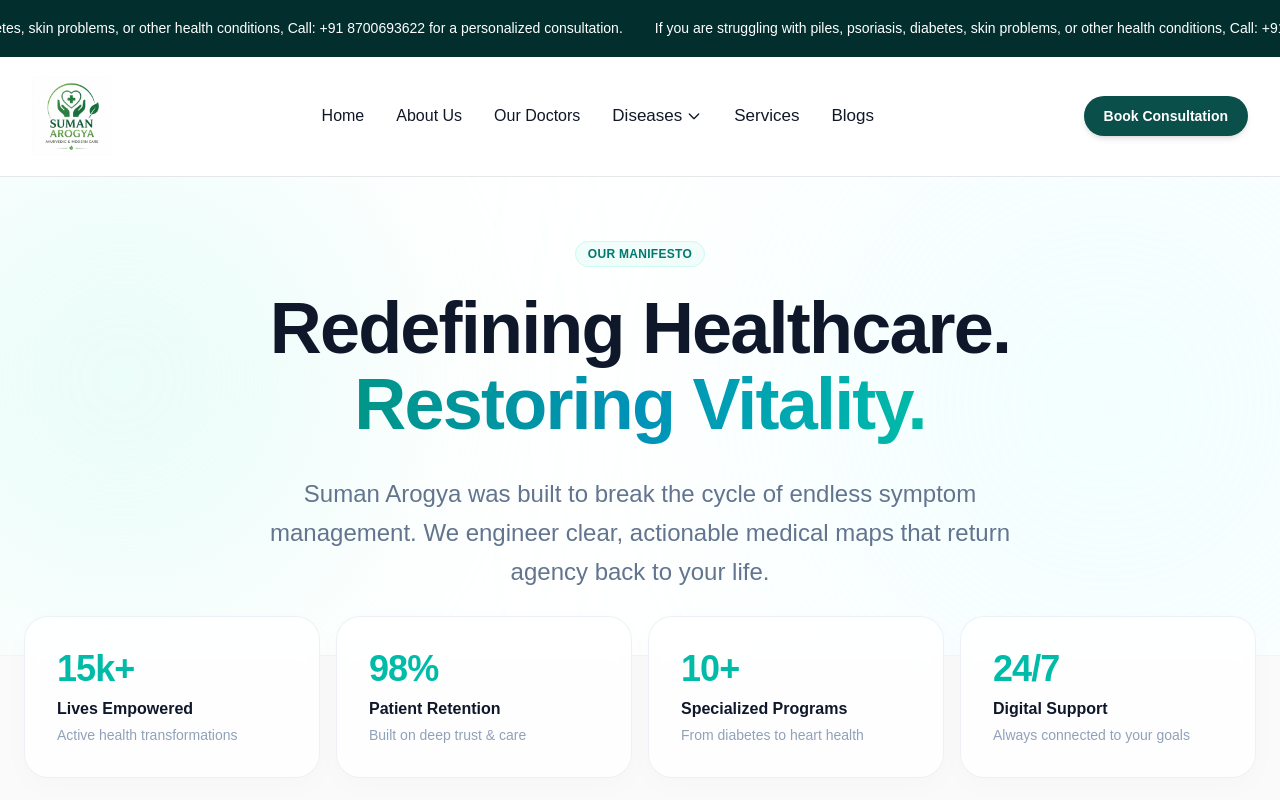
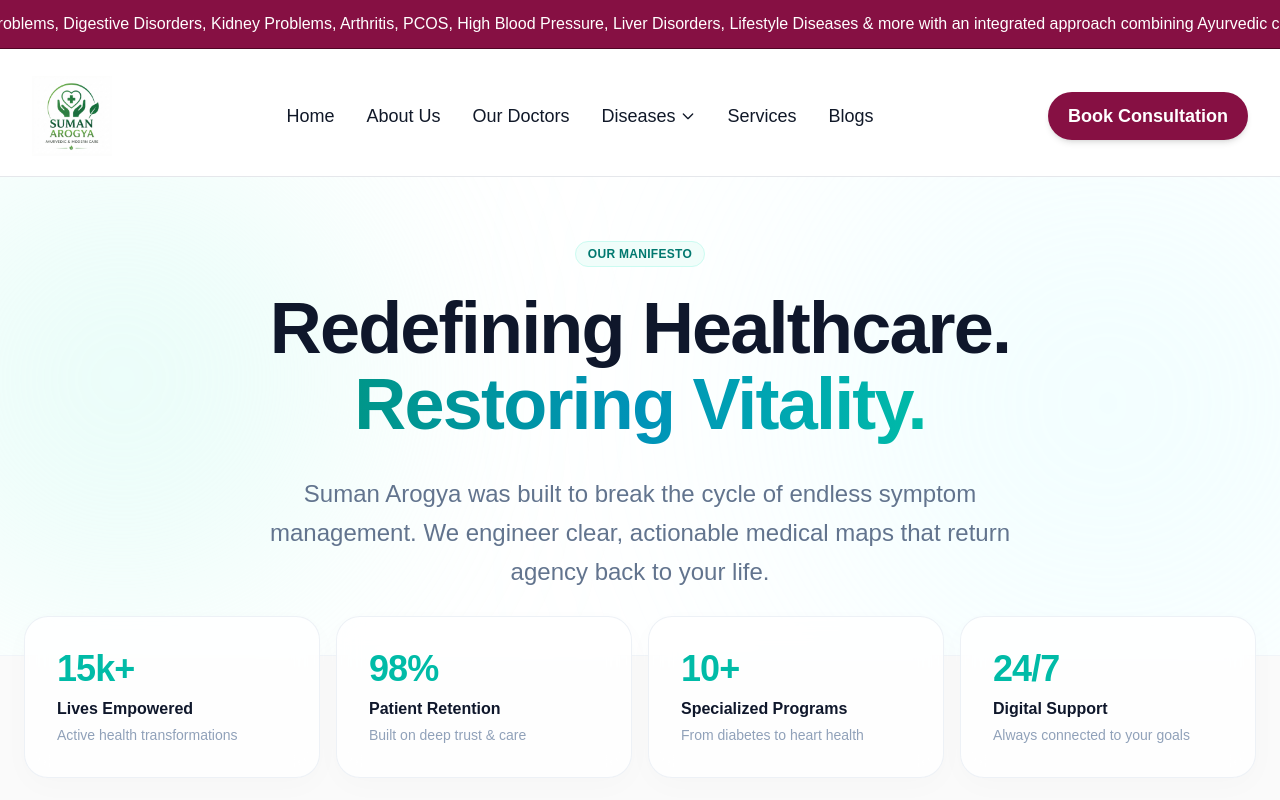
Before and after one commit to Shreya388/Suman-arogya, a Next.js app: page /about in a window 1280 px wide. Shown: the top 800 px of the page. Built offline with nearby package versions, Linux system fonts and the light colour scheme; a web font is replaced by a local one.

Commit message:
changed doctor name and changing theme

```diff
--- a/components/About.tsx
+++ b/components/About.tsx
@@ -42,7 +42,7 @@ const coreValues: CoreValue[] = [
 export default function About() {
   return (
     <section className="py-20 md:py-28 bg-slate-50/50 overflow-hidden">
-      <div className="max-w-7xl mx-auto px-4 sm:px-6 lg:px-8">
+      <div className="max-w-full mx-auto px-4 sm:px-6 lg:px-8">
 
         {/* Top Layout Grid */}
         <div className="grid grid-cols-1 lg:grid-cols-12 gap-12 lg:gap-20 items-center mb-24">
--- a/components/Navbar.tsx
+++ b/components/Navbar.tsx
@@ -113,13 +113,13 @@ export default function ClinicHeader() {
   return (
     <header className="w-full relative pt-14">
       {/* 1. Continuous Scrolling Informational Bar */}
-      <div className="fixed top-0 left-0 right-0 z-[60] w-full bg-teal-950 py-4 overflow-hidden border-b border-teal-950">
-        <div className="whitespace-nowrap animate-marquee flex items-center text-white font-medium text-sm sm:text-sm font-medium">
-          <span className="mx-4">
-            If you are struggling with piles, psoriasis, diabetes, skin problems, or other health conditions, Call: +91 8700693622 for a personalized consultation.
+      <div className="fixed top-0 left-0 right-0 z-[60] w-full bg-pink-900 py-3 overflow-hidden border-b border-pink-950">
+        <div className="whitespace-nowrap animate-marquee flex items-center text-white font-medium text-md sm:text-md font-medium">
+          <span className="mx-8">
+            Get personalized care for Piles, Diabetes, Psoriasis, Skin Disorders, Thyroid Problems, Digestive Disorders, Kidney Problems, Arthritis, PCOS, High Blood Pressure, Liver Disorders, Lifestyle Diseases & more with an integrated approach combining Ayurvedic care and modern medical guidance.  📞 Call +91 8700693622 for a personalized consultation.
           </span>
-          {/* Duplicate the span so it appears seamless */}
-          <span className="mx-4">
+          {}
+          <span className="mx-8">
             If you are struggling with piles, psoriasis, diabetes, skin problems, or other health conditions, Call:  +91 8700693622 for a personalized consultation.
           </span>
         </div>
@@ -157,7 +157,7 @@ export default function ClinicHeader() {
                 <Link
                   key={link.href}
                   href={link.href}
-                  className="text-gray-900 hover:text-teal-600 font-medium text-[17] transition-colors"
+                  className="text-gray-900 hover:text-pink-600 font-medium text-lg transition-colors"
                 >
                   {link.label}
                 </Link>
@@ -172,7 +172,7 @@ export default function ClinicHeader() {
               >
                 <button
                   onClick={() => setIsDropdownOpen(!isDropdownOpen)}
-                  className="text-gray-900 hover:text-teal-600 font-medium text-[17px] transition-colors flex items-center space-x-1 py-2 focus:outline-none"
+                  className="text-gray-900 hover:text-pink-600 font-medium text-lg transition-colors flex items-center space-x-1 py-2 focus:outline-none"
                 >
                   <span>Diseases</span>
                   <svg className={`w-4 h-4 transform transition-transform duration-200 ${isDropdownOpen ? "rotate-180" : ""}`} fill="none" viewBox="0 0 24 24" stroke="currentColor">
@@ -185,7 +185,7 @@ export default function ClinicHeader() {
                   <div className="absolute left-1/2 -translate-x-1/2 mt-1 w-[980px] lg:w-[1180px] bg-white border border-slate-100 rounded-2xl shadow-2xl p-6 grid grid-cols-4 gap-6 animate-in fade-in slide-in-from-top-2 duration-200 z-50">
                     {diseaseCategories.map((category, index) => (
                       <div key={index} className="space-y-3">
-                        <h4 className="text-sm font-bold text-teal-700 uppercase tracking-wider pb-1.5 border-b border-teal-50">
+                        <h4 className="text-sm font-bold text-pink-700 uppercase tracking-wider pb-1.5 border-b border-pink-50">
                           {category.title}
                         </h4>
                         <div className="flex flex-col space-y-1.5">
@@ -193,7 +193,7 @@ export default function ClinicHeader() {
                             <Link
                               key={idx}
                               href={item.href}
-                              className="text-gray-600 hover:text-teal-500 text-sm font-semibold py-0.5 transition-colors block text-left leading-relaxed"
+                              className="text-gray-600 hover:text-pink-500 text-sm font-semibold py-0.5 transition-colors block text-left leading-relaxed"
                             >
                               • {item.label}
                             </Link>
@@ -209,7 +209,7 @@ export default function ClinicHeader() {
                 <Link
                   key={link.href}
                   href={link.href}
-                  className="text-gray-900 hover:text-teal-600 font-medium text-[17px] transition-colors"
+                  className="text-gray-900 hover:text-pink-600 font-medium text-lg transition-colors"
                 >
                   {link.label}
                 </Link>
@@ -220,7 +220,7 @@ export default function ClinicHeader() {
             <div className="hidden md:flex items-center">
               <button
                 onClick={() => setIsBookingModalOpen(true)}
-                className="bg-teal-900 hover:bg-teal-950 text-white font-semibold text-sm px-5 py-2.5 rounded-full shadow-md transition-all transform hover:-translate-y-0.5 cursor-pointer"
+                className="bg-pink-900 hover:bg-pink-800 text-white font-semibold text-lg px-5 py-2.5 rounded-full shadow-md transition-all transform hover:-translate-y-0.5 cursor-pointer"
               >
                 Book Consultation
               </button>
@@ -231,7 +231,7 @@ export default function ClinicHeader() {
               <button
                 onClick={() => setIsOpen(!isOpen)}
                 type="button"
-                className="text-slate-500 hover:text-teal-600 p-2 focus:outline-none"
+                className="text-slate-500 hover:text-pink-600 p-2 focus:outline-none"
               >
                 <svg className="h-6 w-6" fill="none" viewBox="0 0 24 24" stroke="currentColor">
                   {isOpen ? (
@@ -254,7 +254,7 @@ export default function ClinicHeader() {
                 key={link.href}
                 href={link.href}
                 onClick={() => setIsOpen(false)}
-                className="block py-2 text-base font-medium text-gray-700 hover:text-teal-600 border-b border-gray-50"
+                className="block py-2 text-base font-medium text-gray-700 hover:text-pink-600 border-b border-gray-50"
               >
                 {link.label}
               </Link>
@@ -264,7 +264,7 @@ export default function ClinicHeader() {
             <div className="border-b border-gray-50 py-2">
               <button
                 onClick={() => setIsMobileAccordionOpen(!isMobileAccordionOpen)}
-                className="w-full flex justify-between items-center text-left text-base font-medium text-slate-700 hover:text-teal-600 focus:outline-none"
+                className="w-full flex justify-between items-center text-left text-base font-medium text-slate-700 hover:text-pink-600 focus:outline-none"
               >
                 <span>Diseases Treated</span>
                 <svg className={`w-4 h-4 transform transition-transform duration-200 ${isMobileAccordionOpen ? "rotate-180" : ""}`} fill="none" viewBox="0 0 24 24" stroke="currentColor">
@@ -276,7 +276,7 @@ export default function ClinicHeader() {
                 <div className="mt-2 pl-3 space-y-4 bg-slate-50 p-3 rounded-xl max-h-[350px] overflow-y-auto">
                   {diseaseCategories.map((category, index) => (
                     <div key={index} className="space-y-1">
-                      <h5 className="text-[11px] font-bold text-teal-800 uppercase tracking-wider mt-2">
+                      <h5 className="text-[11px] font-bold text-pink-800 uppercase tracking-wider mt-2">
                         {category.title}
                       </h5>
                       {category.items.map((item, idx) => (
@@ -287,7 +287,7 @@ export default function ClinicHeader() {
                             setIsOpen(false);
                             setIsMobileAccordionOpen(false);
                           }}
-                          className="block py-1 text-sm text-gray-600 hover:text-teal-500 font-medium"
+                          className="block py-1 text-sm text-gray-600 hover:text-pink-500 font-medium"
                         >
                           {item.label}
                         </Link>
@@ -303,7 +303,7 @@ export default function ClinicHeader() {
                 key={link.href}
                 href={link.href}
                 onClick={() => setIsOpen(false)}
-                className="block py-2 text-base font-medium text-slate-700 hover:text-teal-600 border-b border-gray-50"
+                className="block py-2 text-base font-medium text-slate-700 hover:text-pink-600 border-b border-gray-50"
               >
                 {link.label}
               </Link>
@@ -313,7 +313,7 @@ export default function ClinicHeader() {
               <Link
                 href="/book-appointment"
                 onClick={() => setIsOpen(false)}
-                className="block text-center bg-teal-400 hover:bg-teal-50 text-white font-semibold px-4 py-3 rounded-xl shadow"
+                className="block text-center bg-pink-400 hover:bg-pink-50 text-white font-semibold px-4 py-3 rounded-xl shadow"
               >
                 Book Consultation
               </Link>
--- a/components/Testimonials.tsx
+++ b/components/Testimonials.tsx
@@ -33,7 +33,7 @@ const patientReviews: Testimonial[] = [
 export default function Testimonials() {
   return (
     <section className="py-16 md:py-24 bg-white">
-      <div className="max-w-7xl mx-auto px-4 sm:px-6 lg:px-8">
+      <div className="max-w-full mx-auto px-4 sm:px-6 lg:px-8">
 
         {/* Section Header */}
         <div className="text-center max-w-3xl mx-auto mb-16 space-y-4">
--- a/components/patient-journey.tsx
+++ b/components/patient-journey.tsx
@@ -37,7 +37,7 @@ const steps: Step[] = [
 export default function PatientJourney() {
   return (
     <section className="py-20 bg-slate-50/50 relative overflow-hidden">
-      <div className="max-w-7xl mx-auto px-4 sm:px-6 lg:px-8">
+      <div className="max-w-full mx-auto px-4 sm:px-6 lg:px-8">
 
         {/* Section Header */}
         <div className="text-center max-w-3xl mx-auto mb-16">
```
Also changed, not shown: components/DoctorsPreview.tsx (+7 -7 lines).
